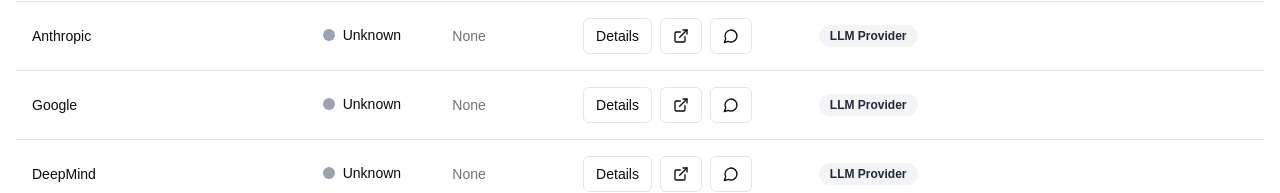
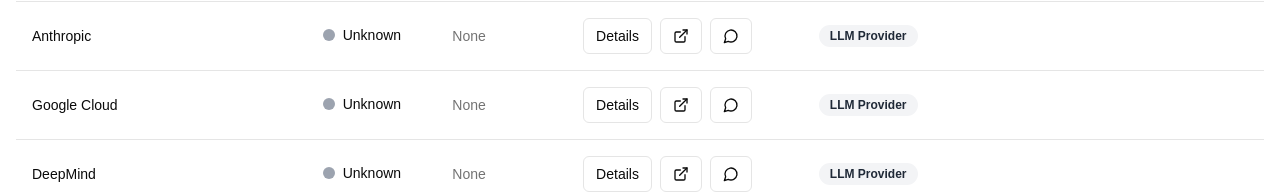
Before and after one commit to Heyian/status-page-aggregator, a Next.js app: page / in a window 1280 px wide. Shown: the part 461-654 px from the top of the page. Built offline with nearby package versions, Linux system fonts and the light colour scheme; no server answers; the database is empty.

Commit message:
adding more tools

```diff
--- a/app/page.tsx
+++ b/app/page.tsx
@@ -58,11 +58,11 @@ const services: Service[] = [
     tags: ["LLM Provider"],
   },
   {
-    name: "Google",
+    name: "Google Cloud",
     status: "operational",
     statusUrl: "https://status.google.com/",
     communityUrl: "https://reddit.com/r/GoogleCloud",
-    slug: "google",
+    slug: "google-cloud",
     tags: ["LLM Provider"],
   },
   {
```
